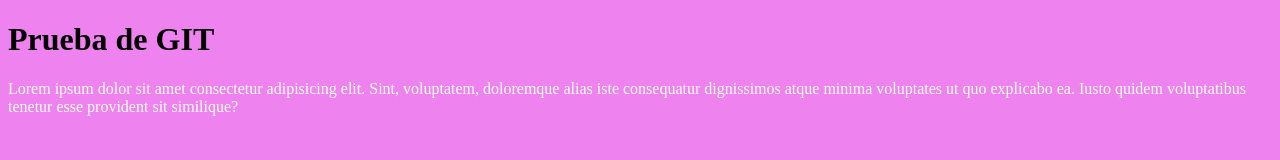
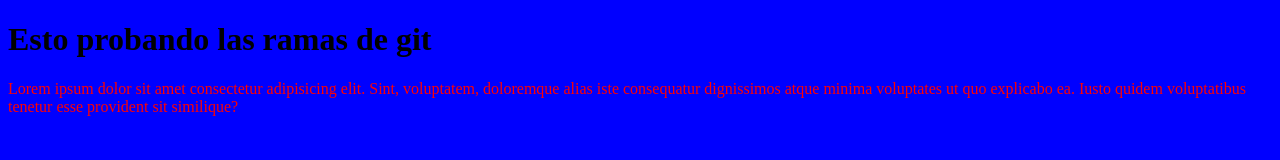
Before and after one commit to AgustinHidalgo/miprimerrepo, a plain HTML site: page index.html in a window 1280 px wide. Drawn offline with Linux system fonts and the light colour scheme.

Commit message:
mi primera rama en git

```diff
--- a/css/estilo.css
+++ b/css/estilo.css
@@ -1,7 +1,7 @@
 body{
-    background-color: violet;
+    background-color: blue;
 
 }
 p{
-    color: white
+    color: red
 }
--- a/index.html
+++ b/index.html
@@ -8,7 +8,7 @@
     <title>Document</title>
 </head>
 <body>
-    <h1> Prueba de GIT</h1>
+    <h1> Esto probando las ramas de git </h1>
 
     <p>Lorem ipsum dolor sit amet consectetur adipisicing elit. Sint, voluptatem, doloremque alias iste consequatur dignissimos atque minima voluptates ut quo explicabo ea. Iusto quidem voluptatibus tenetur esse provident sit similique?</p>
 
```
